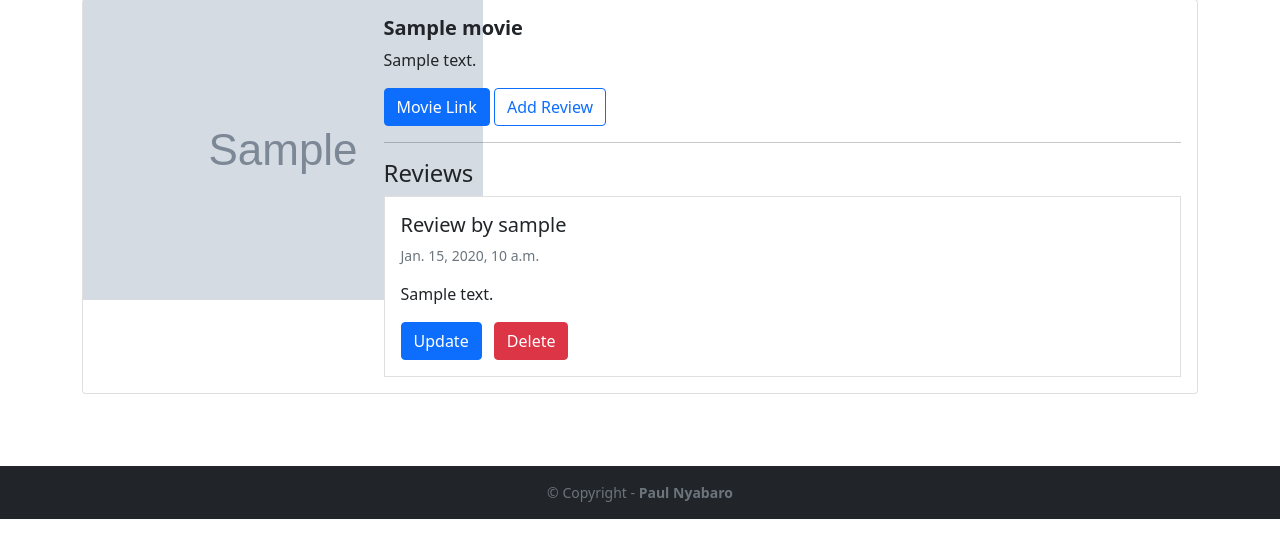
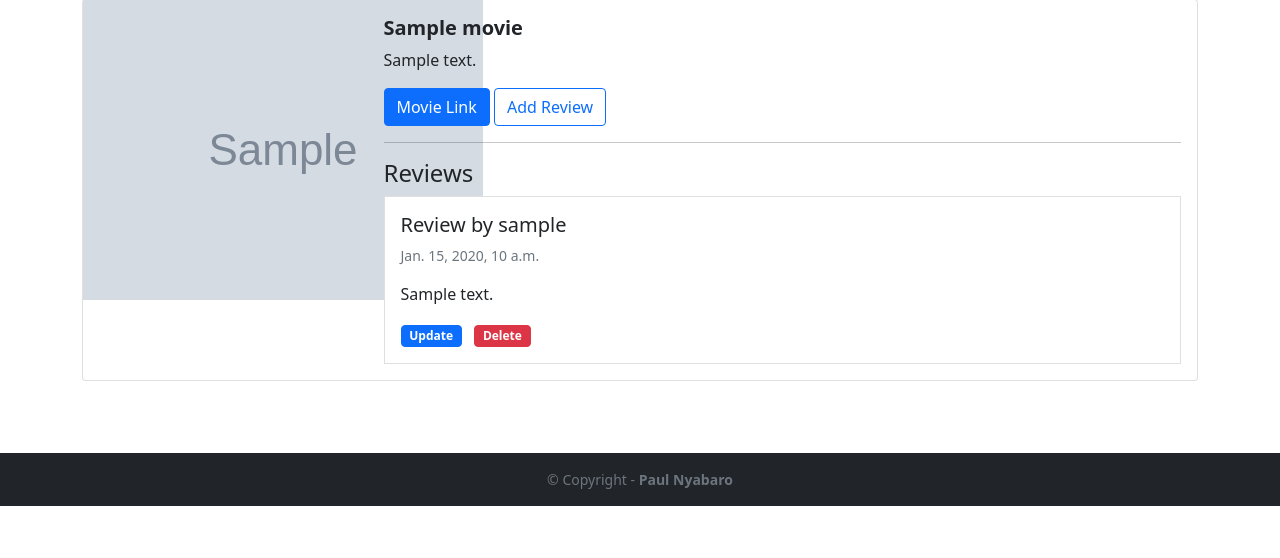
Before and after one commit to paulnyabaro/moviereviews, a Django app: page /movie/1/ in a window 1280 px wide. Shown: the part 185-743 px from the top of the page. Run offline with Django 4.2, Linux system fonts and the light colour scheme; a user stored in the database is signed in; tables that the repository leaves empty hold one stand-in row (values such as "Sample post"); grey boxes marked "Sample" are stand-in pictures; parts of the project's set-up code (start-up, migrations or seed data) failed here and were passed over.

```diff
--- a/movie/templates/detail.html
+++ b/movie/templates/detail.html
@@ -29,8 +29,8 @@
                             <p class="small text-muted">{{ review.date }}</p>
                             <p class="card-text">{{ review.text }}</p>
                             {% if user.is_authenticated and user == review.user %}
-                                <a href="" class="btn btn-primary me-2">Update</a>
-                                <a href="" class="btn btn-danger">Delete</a>
+                                <a href="" class="btn btn-sm badge btn-primary me-2">Update</a>
+                                <a href="" class="btn btn-sm badge btn-danger">Delete</a>
                             {% endif %}
                         </li>
                         {% endfor %}
```
